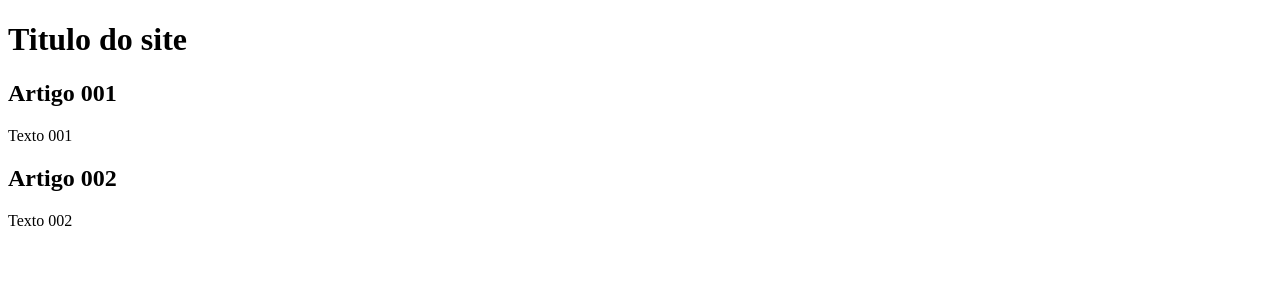
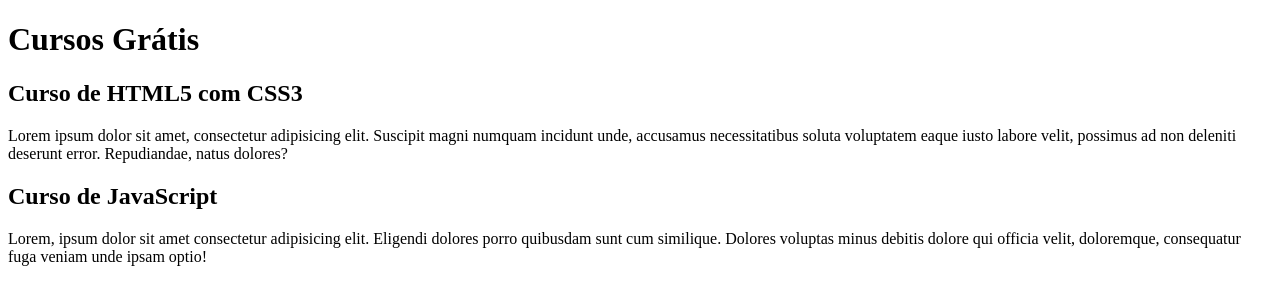
Before and after one commit to wilsonluizz-zz/projeto-site, a plain HTML site: page index.html in a window 1280 px wide. Drawn offline with Linux system fonts and the light colour scheme.

Commit message:
comecei a escrever o conteúdo

```diff
--- a/index.html
+++ b/index.html
@@ -9,14 +9,18 @@
 <body>
     <main>
         <header>
-            <h1>Titulo do site</h1>
+            <h1>Cursos Grátis</h1>
             <article>
-                <h2>Artigo 001</h2>
-                <p>Texto 001</p>
+                <h2>Curso de HTML5 com CSS3</h2>
+                <p>
+                    Lorem ipsum dolor sit amet, consectetur adipisicing elit. Suscipit magni numquam incidunt unde, accusamus necessitatibus soluta voluptatem eaque iusto labore velit, possimus ad non deleniti deserunt error. Repudiandae, natus dolores?
+                </p>
             </article>
             <article>
-                <h2>Artigo 002</h2>
-                <p>Texto 002</p>
+                <h2>Curso de JavaScript</h2>
+                <p>
+                    Lorem, ipsum dolor sit amet consectetur adipisicing elit. Eligendi dolores porro quibusdam sunt cum similique. Dolores voluptas minus debitis dolore qui officia velit, doloremque, consequatur fuga veniam unde ipsam optio!
+                </p>
             </article>
         </header>
     </main>
```
